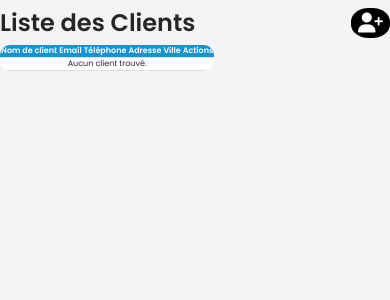
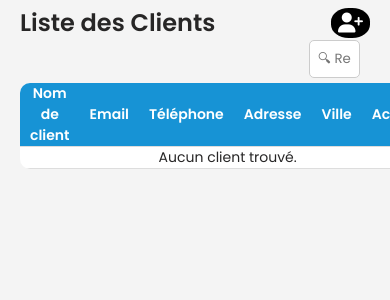
Before and after one commit to Dev-kaoutar/ProjectSynth-se, a PHP site: page /Clients.php in a window 390 px wide; the page is wider, and only the part inside the window is pictured. Shown: the part 70-370 px from the top of that part. Run offline with PHP 8.4, Linux system fonts and the light colour scheme; data that the repository does not hold is empty.

Commit message:
searchBar

```diff
--- a/code/DB/database.sql
+++ b/code/DB/database.sql
@@ -44,7 +44,7 @@ CREATE TABLE Article (
     quantite_stock INT,
     prix_achat INT,
     prix_vente INT,
-    Description TEXT
+    description TEXT.
 );
 
 -- Table EntreeStock
--- a/code/FrontEnd/Clients.php
+++ b/code/FrontEnd/Clients.php
@@ -50,6 +50,10 @@ if (isset($_GET['deleted']) && $_GET['deleted'] == 'success') {
       <h2>Liste des Clients</h2>
       <a href="ajouterClient.php" class="add-user"><i class="fas fa-user-plus"></i></a>
     </div>
+    <div class="search-container">
+            <input type="text" class="search-bar" placeholder="🔍︎ Rechercher..." onkeyup="search()">
+            <!-- <i class="fa-solid fa-magnifying-glass"></i> -->
+        </div>
 
 
     <table>
@@ -85,6 +89,7 @@ if (isset($_GET['deleted']) && $_GET['deleted'] == 'success') {
       </tbody>
     </table>
   </div>
+  <script src="../JS/Search.js"></script>
 </body>
 
 </html>
--- a/code/FrontEnd/Exit.php
+++ b/code/FrontEnd/Exit.php
@@ -17,6 +17,10 @@
       <h2>Liste des Sorties d'Articles</h2>
       <a href="ajouterSortie.php" class="add"><i class="fas fa-plus-circle add-icon"></i></a>
     </div>
+    <div class="search-container">
+        <input type="text" class="search-bar" placeholder="🔍︎ Rechercher..." onkeyup="search()">
+        <!-- <i class="fa-solid fa-magnifying-glass"></i> -->
+    </div>
     <table>
       <thead>
         <tr>
@@ -33,7 +37,7 @@
       </tbody>
     </table>
   </div>
-
+  <script src="../JS/Search.js"></script>
 </body>
 
 </html>
--- a/code/FrontEnd/Suppliers.php
+++ b/code/FrontEnd/Suppliers.php
@@ -20,6 +20,10 @@ include '../BackEnd/BEntreeParFournisseur.php';
     <div class="one-line">
       <h2>Liste des Fournisseurs</h2>
       <a href="ajouterFournisseur.php" class="add-user"><i class="fas fa-user-plus"></i></a>
+    </div>
+    <div class="search-container">
+        <input type="text" class="search-bar" placeholder="🔍︎ Rechercher..." onkeyup="search()">
+        <!-- <i class="fa-solid fa-magnifying-glass"></i> -->
     </div>
     <table>
       <thead>
@@ -62,7 +66,7 @@ include '../BackEnd/BEntreeParFournisseur.php';
       </tbody>
     </table>
   </div>
-
+  <script src="../JS/Search.js"></script>
 </body>
 
 </html>
--- /dev/null
+++ b/code/JS/Search.js
@@ -0,0 +1,10 @@
+function search() {
+  let searchInput = document.querySelector(".search-bar");
+  let filter = searchInput.value.toLowerCase();
+  let rows = document.querySelectorAll("table tbody tr");
+
+  rows.forEach((row) => {
+    let text = row.textContent.toLowerCase();
+    row.style.display = text.includes(filter) ? "" : "none";
+  });
+}
--- a/code/css/HomeStyle.css
+++ b/code/css/HomeStyle.css
@@ -55,7 +55,7 @@ header {
 main {
   padding: 30px 20px;
   max-width: 900px;
-  margin: auto;
+  margin: 100px auto;
 }
 
 @media (max-width: 768px) {
@@ -72,7 +72,7 @@ main {
 
 .card {
   background: white;
-  padding: 30px 20px;
+  padding: 50px 20px;
   border-radius: 12px;
   box-shadow: 0 5px 10px rgba(0, 0, 0, 0.1);
   cursor: pointer;
--- a/code/css/styleListes.css
+++ b/code/css/styleListes.css
@@ -89,9 +89,8 @@
     color: white;
   } */
 
-  @media (max-width: 890px) {
+  /* @media (max-width: 890px) {
     .list-container {
-      /* margin-top: 0px; */
       padding: 5px 10px;
     }
     table {
@@ -105,10 +104,9 @@
       width: 100%;
       padding: 10px 10px;
     }
-  }
-  @media (max-width: 700px) {
+  } */
+  /* @media (max-width: 700px) {
     .list-container {
-      /* margin-top: 0px; */
       padding: 5px 5px;
     }
     table {
@@ -122,7 +120,6 @@
   @media (max-width: 530px) {
 
     .list-container {
-      /* margin-top: 0px; */
       padding: 5px 0px;
     }
     table {
@@ -133,7 +130,7 @@
       padding: 0px 1px;
     }
 
-  }
+  } */
   .details {
     background-color: white;
     border: none;
@@ -142,3 +139,16 @@
     border-radius: 4px;
     cursor: pointer;
   }
+
+  .search-container {
+    padding-right: 10px;
+    display: flex;
+    align-items: center;
+    justify-content: end;
+  }
+  .search-bar {
+    width: 15%;
+    padding: 8px;
+    border: 1px solid #ccc;
+    border-radius: 5px;
+  }
```
Also changed, not shown: code/FrontEnd/AjouterEntree.php (+13 -0 lines), code/FrontEnd/AjouterSortie.php (+15 -0 lines), code/FrontEnd/Entry.php (+5 -32 lines).
